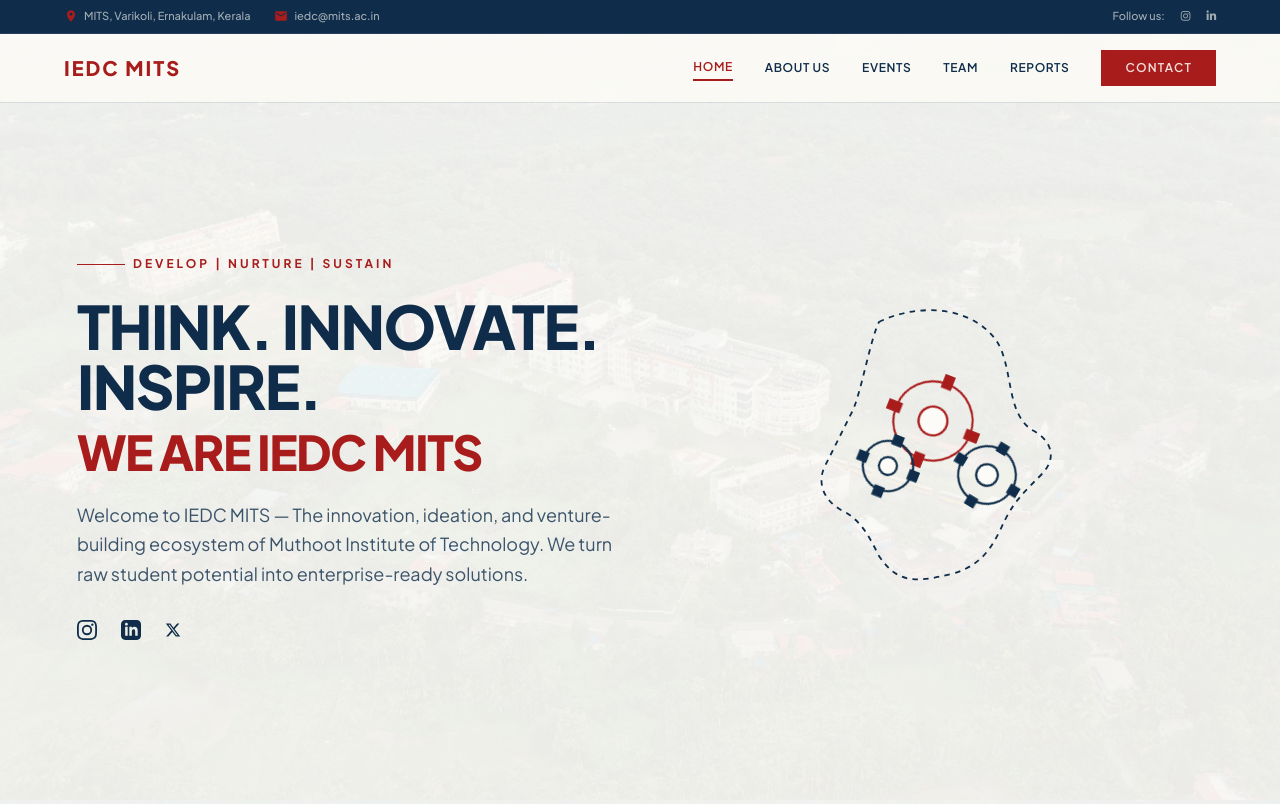
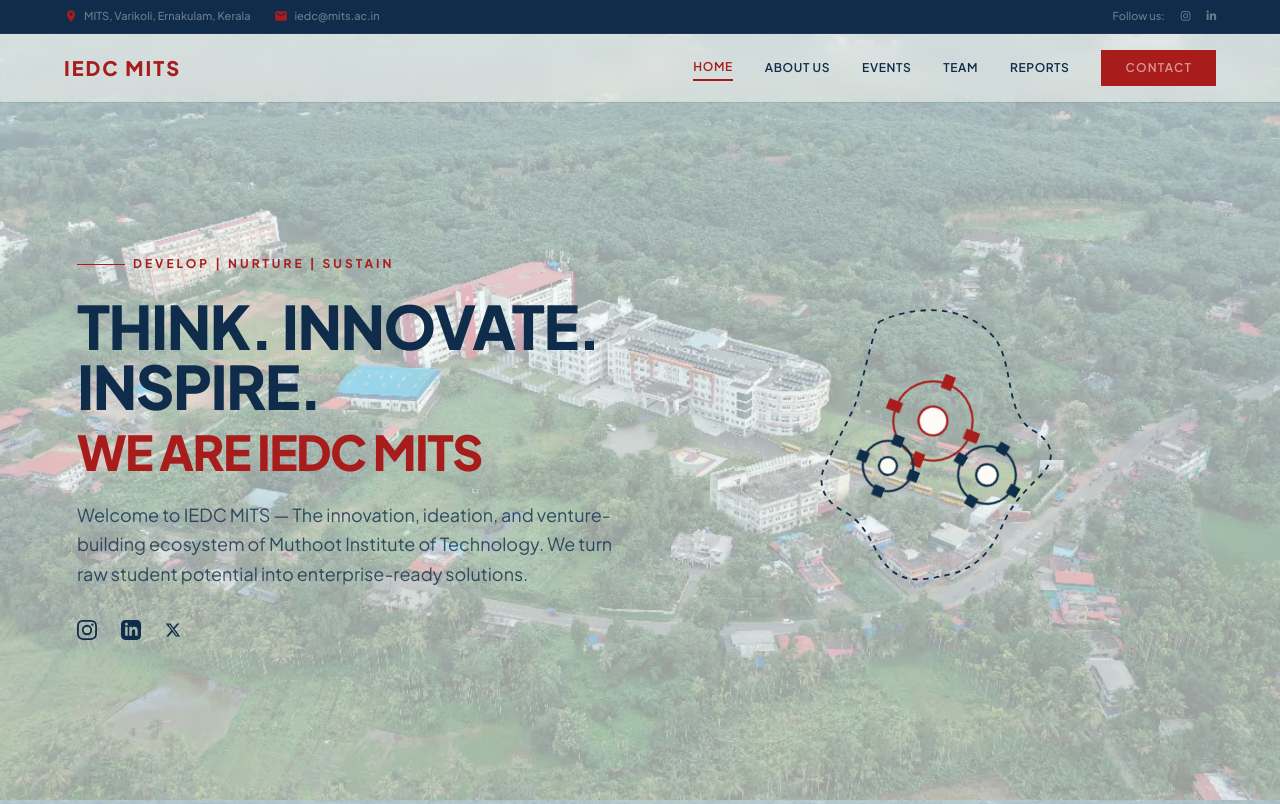
Before and after one commit to mizhab-as/IEDCxMITS, a Next.js app: page / in a window 1280 px wide. Shown: the top 804 px of the page. Built offline with nearby package versions, Linux system fonts and the light colour scheme.

Commit message:
Increase theme transparency to make background image clearly visible

```diff
--- a/app/globals.css
+++ b/app/globals.css
@@ -3,13 +3,13 @@
 @theme {
   --color-accent: #A81C1C;
   --color-navy: #0F2D4A;
-  /* Make paper color transparent to let the background image shine through */
-  --color-paper: rgba(253, 251, 247, 0.88);
+  /* High transparency for theme sections and elements */
+  --color-paper: rgba(253, 251, 247, 0.55);
 }
 
 body {
-  /* Set fixed background image with a soft tint overlay for text legibility */
-  background-image: linear-gradient(rgba(253, 251, 247, 0.4), rgba(253, 251, 247, 0.4)), url('/1.png');
+  /* Set fixed background image with highly transparent tint overlay to let the image be fully visible */
+  background-image: linear-gradient(rgba(253, 251, 247, 0.1), rgba(253, 251, 247, 0.1)), url('/1.png');
   background-size: cover;
   background-position: center;
   background-repeat: no-repeat;
@@ -89,12 +89,12 @@
 
 /* Premium Card hover styles with backdrop blur glassmorphism */
 .hover-lift {
-  backdrop-filter: blur(8px);
+  backdrop-filter: blur(12px);
   transition: transform 0.4s cubic-bezier(0.16, 1, 0.3, 1), box-shadow 0.4s cubic-bezier(0.16, 1, 0.3, 1), border-color 0.4s cubic-bezier(0.16, 1, 0.3, 1), background-color 0.4s cubic-bezier(0.16, 1, 0.3, 1);
 }
 
 .hover-lift:hover {
   transform: translateY(-6px);
-  background-color: rgba(253, 251, 247, 0.95);
-  box-shadow: 0 12px 30px -10px rgba(15, 45, 74, 0.15);
+  background-color: rgba(253, 251, 247, 0.8);
+  box-shadow: 0 12px 30px -10px rgba(15, 45, 74, 0.2);
 }
```
